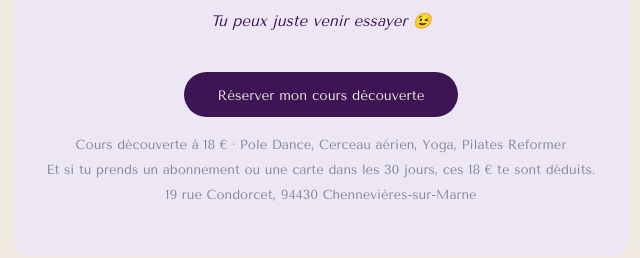
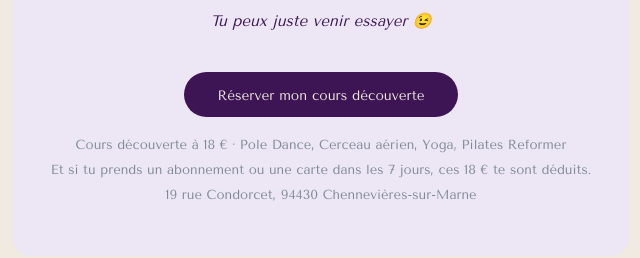
Before and after one commit to Yelyana/Yelyintheair, a plain HTML site: page blog/pousser-la-porte.html in a window 1280 px wide. Shown: the part 5200-5458 px from the top of the page, 319-959 px from the left. Drawn offline with nearby package versions, Linux system fonts and the light colour scheme.

Commit message:
Deploy v472

```diff
--- a/blog/pousser-la-porte.html
+++ b/blog/pousser-la-porte.html
@@ -324,7 +324,7 @@
     <p>Pas besoin de <strong>connaître</strong>.</p>
     <p style="margin-top:0.9rem;font-style:italic;">Tu peux juste venir essayer 😉</p>
     <a class="cta-btn" href="https://app.yelyintheair.com" target="_blank" rel="noopener">Réserver mon cours découverte</a>
-    <p class="small">Cours découverte à 18&nbsp;€ · Pole Dance, Cerceau aérien, Yoga, Pilates Reformer<br>Et si tu prends un abonnement ou une carte dans les 30 jours, ces 18&nbsp;€ te sont déduits.<br>19 rue Condorcet, 94430 Chennevières-sur-Marne</p>
+    <p class="small">Cours découverte à 18&nbsp;€ · Pole Dance, Cerceau aérien, Yoga, Pilates Reformer<br>Et si tu prends un abonnement ou une carte dans les 7 jours, ces 18&nbsp;€ te sont déduits.<br>19 rue Condorcet, 94430 Chennevières-sur-Marne</p>
   </div>
 
   <div class="share-block">
```
